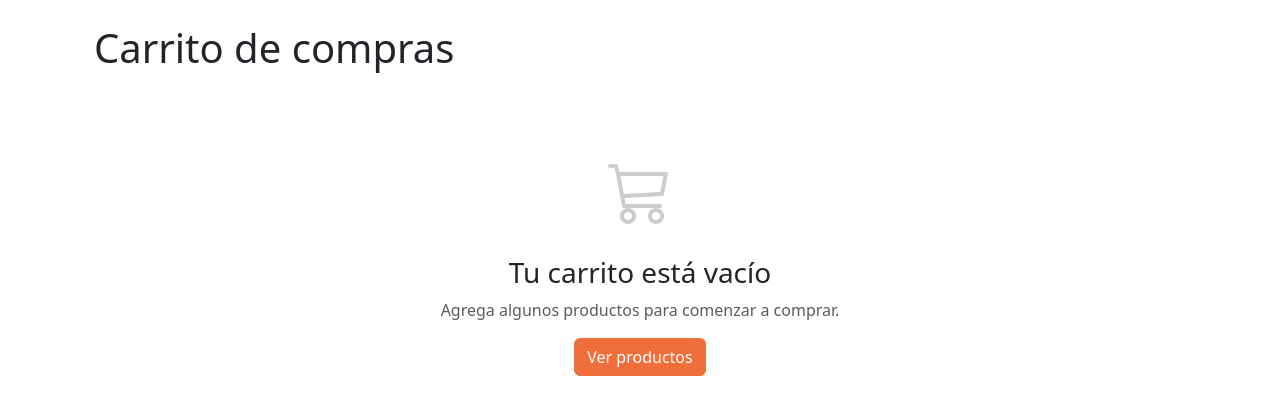
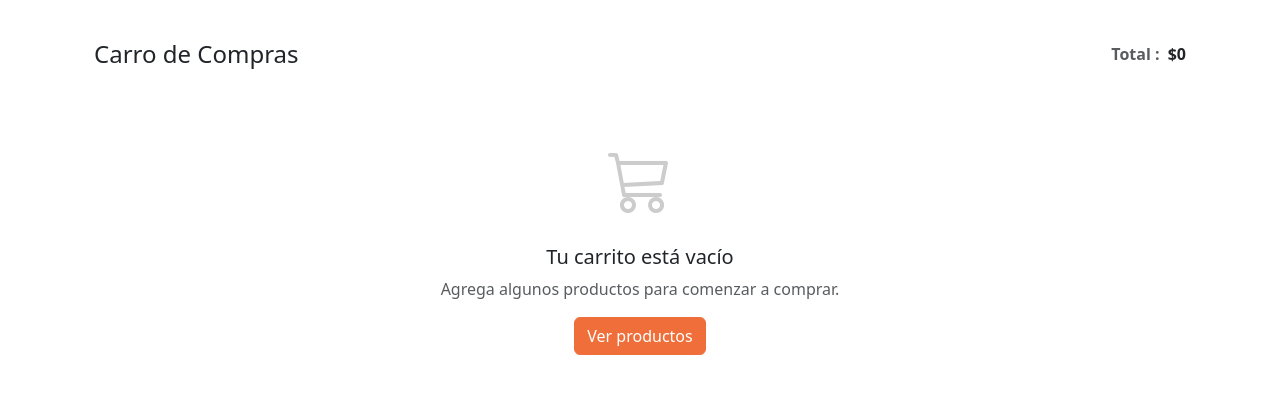
Before and after one commit to Maocampog1/Barrovivo, a Django app: page /pedido/carrito/ in a window 1280 px wide. Shown: the part 91-509 px from the top of the page. Run offline with Django 4.2, Linux system fonts and the light colour scheme; a user stored in the database is signed in; data comes from the database, SQL or seed files in the repository; both versions use the stored data as it was after the commit.

Commit message:
style: cambios de diseño en carrito

```diff
--- a/pedido/templates/carrito_detalle.html
+++ b/pedido/templates/carrito_detalle.html
@@ -2,97 +2,119 @@
 {% load humanize %}
 
 {% block content %}
-<div class="container">
-  <h1 class="mb-4">Carrito de compras</h1>
+<div class="container py-3">
+
+  <!-- Encabezado: título + total a la derecha -->
+  <div class="d-flex align-items-center justify-content-between mb-3">
+    <h4 class="mb-0">Carro de Compras</h4>
+    <div class="fw-semibold">
+      <span class="text-muted me-1">Total :</span>
+      <span>${{ total|intcomma }}</span>
+    </div>
+  </div>
 
   {% if items %}
-    <div class="row">
+  <div class="row g-4">
+    <!-- Lista de ítems -->
     <div class="col-lg-8">
-        <div class="card">
-          <div class="card-body">
+      <div class="p-0">
         {% for item in items %}
-            <div class="row mb-3 border-bottom pb-3">
-              <div class="col-md-3">
+        <div class="border rounded-3 px-3 py-3 mb-3">
+          <div class="row align-items-center g-3">
+
+            <!-- Imagen -->
+            <div class="col-3 col-sm-2">
               {% if item.producto.imagen %}
                 <img src="{{ item.producto.imagen.url }}" alt="{{ item.producto.nombre }}" class="img-fluid rounded">
               {% else %}
-                  <div class="bg-light rounded d-flex align-items-center justify-content-center" style="height: 100px;">
-                    <span class="text-muted">Sin imagen</span>
+                <div class="bg-light rounded d-flex align-items-center justify-content-center" style="height:80px;">
+                  <span class="text-muted small">Sin imagen</span>
                 </div>
               {% endif %}
             </div>
-              <div class="col-md-6">
-                <h5 class="card-title">{{ item.producto.nombre }}</h5>
-                <p class="card-text text-muted">{{ item.producto.descripcion|truncatewords:20 }}</p>
-                <p class="card-text"><strong>Precio unitario: ${{ item.producto.precio|intcomma }}</strong></p>
+
+            <!-- Nombre y precio -->
+            <div class="col-9 col-sm-6">
+              <div class="fw-semibold mb-1" style="line-height:1.2">{{ item.producto.nombre }}</div>
+              <div class="text-muted small mb-1">{{ item.producto.descripcion|default_if_none:""|truncatewords:14 }}</div>
+              <div class="fw-semibold">${{ item.producto.precio|intcomma }}</div>
             </div>
-              <div class="col-md-3">
-                <form method="post" action="{% url 'pedido:actualizar_cantidad' item.id %}" class="mb-2">
+
+            <!-- Controles cantidad + eliminar -->
+            <div class="col-12 col-sm-4">
+              <div class="d-flex justify-content-sm-end align-items-center">
+
+                <!-- Form actualizar cantidad -->
+                <form method="post" action="{% url 'pedido:actualizar_cantidad' item.id %}" class="me-2">
                   {% csrf_token %}
-                  <div class="input-group input-group-sm">
-                    <button type="button" class="btn btn-outline-secondary" onclick="cambiarCantidad({{ item.id }}, -1)">-</button>
-                    <input type="number" name="cantidad" value="{{ item.cantidad }}" min="1" class="form-control text-center" id="cantidad-{{ item.id }}">
-                    <button type="button" class="btn btn-outline-secondary" onclick="cambiarCantidad({{ item.id }}, 1)">+</button>
+                  <div class="input-group input-group-sm" style="max-width: 150px;">
+                    <button type="button" class="btn btn-outline-secondary" onclick="cambiarCantidad('{{ item.id }}', -1)">−</button>
+                    <input id="cantidad-{{ item.id }}" class="form-control text-center" type="number" name="cantidad" min="1" value="{{ item.cantidad }}">
+                    <button type="button" class="btn btn-outline-secondary" onclick="cambiarCantidad('{{ item.id }}', 1)">+</button>
                   </div>
-                  <button type="submit" class="btn btn-sm btn-primary mt-2">Actualizar</button>
+                  <div class="text-end mt-2">
+                    <button type="submit" class="btn btn-primary btn-sm">Actualizar</button>
+                  </div>
                 </form>
-                <form method="post" action="{% url 'pedido:remover_del_carrito' item.id %}" class="d-inline">
+
+                <!-- Eliminar -->
+                <form method="post" action="{% url 'pedido:remover_del_carrito' item.id %}">
                   {% csrf_token %}
-                  <button type="submit" class="btn btn-sm btn-danger" onclick="return confirm('¿Estás seguro de que quieres remover este producto?')">
-                    Remover
+                  <button type="submit" class="btn btn-outline-secondary btn-sm" title="Eliminar"
+                          onclick="return confirm('¿Eliminar este producto del carrito?')">
+                    <i class="bi bi-trash"></i>
                   </button>
                 </form>
+
+              </div>
+            </div>
+
           </div>
         </div>
         {% endfor %}
       </div>
     </div>
+
+    <!-- Totales -->
+    <div class="col-lg-4">
+      <div class="p-4 rounded-3" style="background:#FEF8EC;">
+        <div class="fw-semibold text-center mb-3">Totales del carrito</div>
+
+        <div class="d-flex justify-content-between mb-2">
+          <span class="text-muted">Subtotal:</span>
+          <span class="fw-semibold">${{ total|intcomma }}</span>
         </div>
 
-      <div class="col-lg-4">
-        <div class="card">
-          <div class="card-header">
-            <h5 class="mb-0">Resumen del pedido</h5>
+        <hr class="my-3">
+
+        <div class="d-flex justify-content-between mb-3">
+          <span class="fw-semibold">Total:</span>
+          <span class="fw-semibold">${{ total|intcomma }}</span>
         </div>
-          <div class="card-body">
-            <div class="d-flex justify-content-between mb-2">
-              <span>Subtotal ({{ carrito.obtener_cantidad_total }} items):</span>
-              <span><strong>${{ total|intcomma }}</strong></span>
-            </div>
-            <hr>
-            <div class="d-flex justify-content-between mb-3">
-              <span class="h5">Total:</span>
-              <span class="h5"><strong>${{ total|intcomma }}</strong></span>
-            </div>
-            <button class="btn btn-success w-100" disabled>
-              Proceder al checkout
-            </button>
-            <small class="text-muted d-block text-center mt-2">
-              El checkout estará disponible próximamente
-            </small>
+
+        <!-- Cuando tengas el checkout, quita 'disabled' y pon href al url correspondiente -->
+        <a class="btn btn-bv w-100 py-2 disabled" aria-disabled="true">Ir a pagar</a>
       </div>
     </div>
   </div>
-    </div>
+
   {% else %}
+  <!-- Estado vacío -->
   <div class="text-center py-5">
-      <i class="bi bi-cart3" style="font-size: 4rem; color: #ccc;"></i>
-      <h3 class="mt-3">Tu carrito está vacío</h3>
+    <i class="bi bi-cart3" style="font-size:4rem; color:#ccc;"></i>
+    <h5 class="mt-3">Tu carrito está vacío</h5>
     <p class="text-muted">Agrega algunos productos para comenzar a comprar.</p>
-      <a href="{% url 'producto:productos' %}" class="btn btn-primary">
-        Ver productos
-      </a>
+    <a href="{% url 'producto:productos' %}" class="btn btn-primary">Ver productos</a>
   </div>
   {% endif %}
 </div>
 
 <script>
-function cambiarCantidad(itemId, cambio) {
-  const input = document.getElementById('cantidad-' + itemId);
-  const nuevaCantidad = parseInt(input.value) + cambio;
-  if (nuevaCantidad >= 1) {
-    input.value = nuevaCantidad;
-  }
+  function cambiarCantidad(id, delta) {
+    const input = document.getElementById('cantidad-' + id);
+    const actual = parseInt(input.value || '1', 10);
+    const nuevo = Math.max(1, actual + delta);
+    input.value = nuevo;
   }
 </script>
 {% endblock %}
```
Also changed, not shown: pedido/templates/pedido/carrito_detalle.html (added, +132 -0 lines), db.sqlite3. Lines whose indentation alone changed are shown as unchanged.
